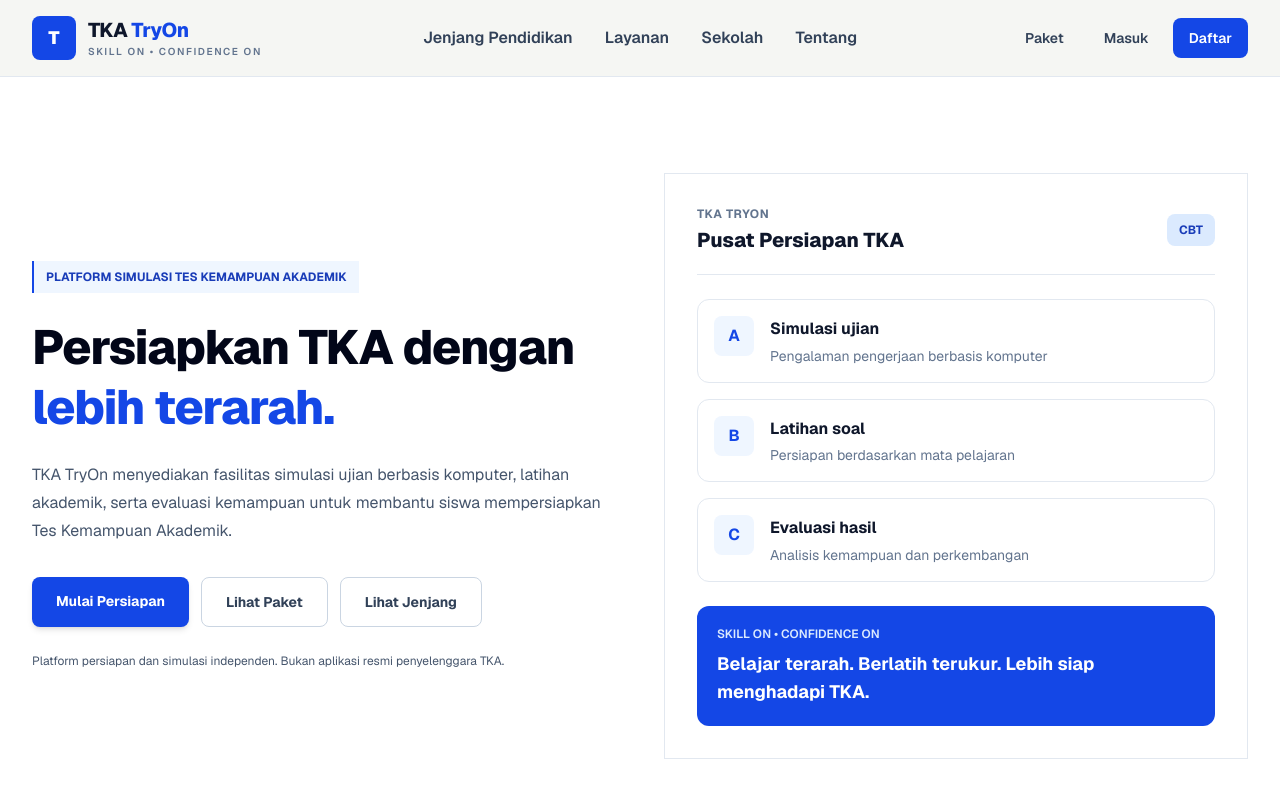
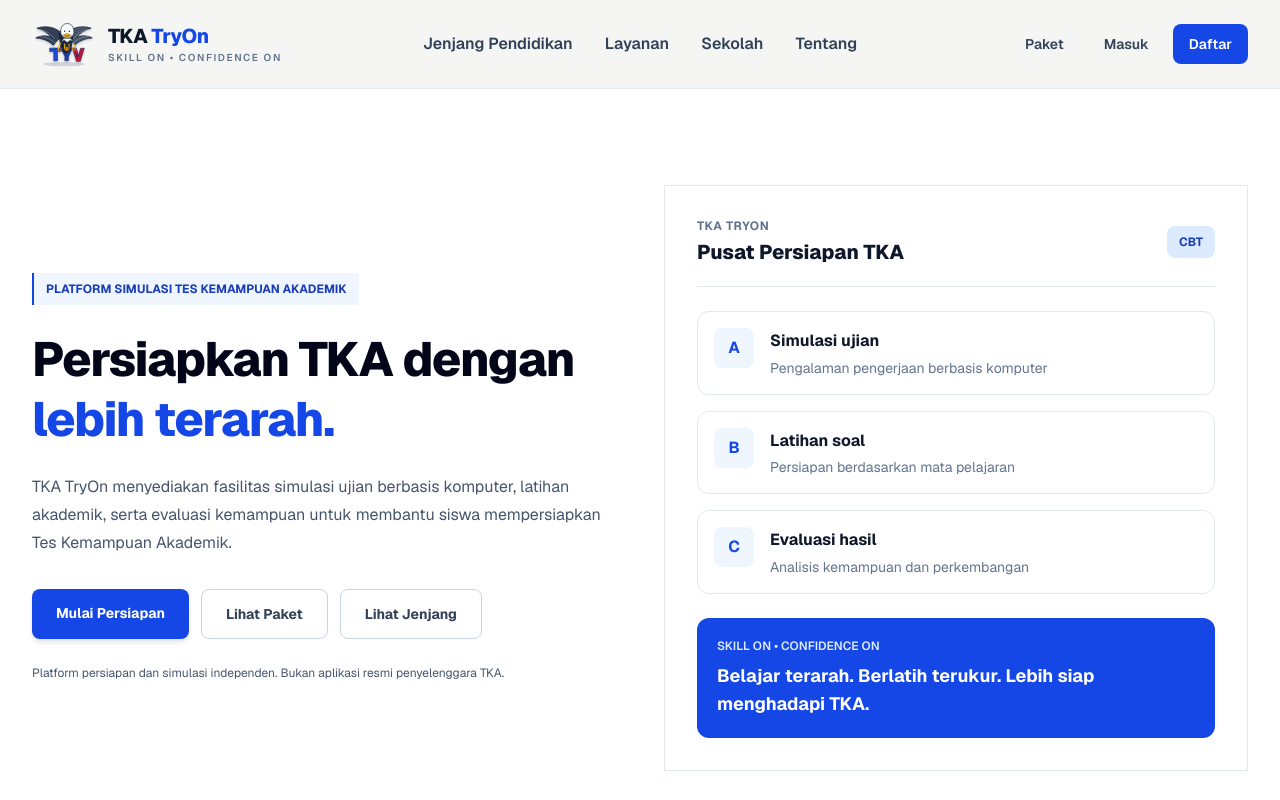
Before and after one commit to JohanDigitalLab/TKA_TryOn, a Next.js app: page / in a window 1280 px wide. Shown: the top 800 px of the page. Built offline with nearby package versions, Linux system fonts and the light colour scheme.

Commit message:
feat: replace legacy T icon with eagle brand logo

```diff
--- a/src/app/admin/import/page.js
+++ b/src/app/admin/import/page.js
@@ -3,6 +3,7 @@
 
 import Link from "next/link";
 import { useEffect, useMemo, useState } from "react";
+import BrandLogo from "@/components/brand-logo";
 import { readSpreadsheet, parseSheet, readCsvRows } from "@/lib/import/spreadsheet";
 import { validateWorkbook } from "@/lib/import/tqbs";
 import { supabase } from "@/lib/supabase";
@@ -919,9 +920,7 @@ export default function ImportCenterPage() {
           className="w-full max-w-md rounded-2xl border border-slate-200 bg-white p-7 shadow-sm"
         >
           <div className="mb-5 flex items-center gap-3">
-            <div className="grid h-11 w-11 place-items-center rounded-xl bg-blue-700 text-xl font-bold text-white">
-              T
-            </div>
+            <BrandLogo className="h-14 w-14" />
             <div>
               <h1 className="text-xl font-bold text-slate-900">
                 TKA TryOn
--- a/src/app/admin/layout.js
+++ b/src/app/admin/layout.js
@@ -2,6 +2,7 @@
 "use client";
 
 import { useEffect, useState } from "react";
+import BrandLogo from "@/components/brand-logo";
 import { supabase } from "@/lib/supabase";
 
 export default function AdminLayout({ children }) {
@@ -108,9 +109,7 @@ export default function AdminLayout({ children }) {
           className="w-full max-w-md rounded-2xl border border-slate-200 bg-white p-8 shadow-sm"
         >
           <div className="mb-7 flex items-center gap-4">
-            <div className="grid h-14 w-14 place-items-center rounded-xl bg-blue-700 text-2xl font-black text-white">
-              T
-            </div>
+            <BrandLogo className="h-16 w-16" />
 
             <div>
               <h1 className="text-2xl font-extrabold text-slate-900">
--- a/src/app/admin/page.js
+++ b/src/app/admin/page.js
@@ -1,5 +1,7 @@
 
 "use client";
+
+import BrandLogo from "@/components/brand-logo";
 
 import { useCallback, useMemo, useState } from "react";
 import { useRouter } from "next/navigation";
@@ -812,9 +814,7 @@ export default function AdminDashboard() {
       <aside className="hidden w-64 shrink-0 bg-slate-950 text-white lg:block lg:min-h-screen">
         <div className="border-b border-white/10 px-6 py-6">
           <div className="flex items-center gap-3">
-            <div className="flex h-10 w-10 items-center justify-center rounded-xl bg-blue-600 text-xl font-bold">
-              T
-            </div>
+            <BrandLogo className="h-12 w-14" />
 
             <div>
               <h1 className="text-lg font-bold tracking-wide">
--- a/src/app/admin/questions/page.js
+++ b/src/app/admin/questions/page.js
@@ -3,6 +3,7 @@
 
 import Link from "next/link";
 import { startTransition, useCallback, useEffect, useMemo, useRef, useState } from "react";
+import BrandLogo from "@/components/brand-logo";
 import { supabase } from "@/lib/supabase";
 
 const PAGE_SIZE = 25;
@@ -880,9 +881,7 @@ export default function BankSoalPage() {
           className="w-full max-w-md rounded-2xl border border-slate-200 bg-white p-8 shadow-sm"
         >
           <div className="mb-7 flex items-center gap-4">
-            <div className="grid h-14 w-14 place-items-center rounded-xl bg-blue-700 text-2xl font-black text-white">
-              T
-            </div>
+            <BrandLogo className="h-16 w-16" />
 
             <div>
               <h1 className="text-2xl font-extrabold text-slate-900">
--- a/src/app/page.js
+++ b/src/app/page.js
@@ -1,5 +1,6 @@
 
 import Link from "next/link";
+import BrandLogo from "@/components/brand-logo";
 import { studentRegistrationPath } from "@/lib/student/registration.mjs";
 
 const levels = [
@@ -54,9 +55,7 @@ export default function Home() {
 
           {/* LOGO KIRI */}
           <Link href="/" className="flex items-center gap-3 justify-self-start">
-            <div className="flex h-11 w-11 items-center justify-center rounded-lg bg-blue-700 text-lg font-black text-white">
-              T
-            </div>
+            <BrandLogo className="h-14 w-16" priority />
             <div>
               <p className="text-xl font-extrabold tracking-tight text-slate-900">
                 TKA <span className="text-blue-700">TryOn</span>
--- a/src/app/student/challenge/page.js
+++ b/src/app/student/challenge/page.js
@@ -3,6 +3,7 @@
 
 import { Suspense, useCallback, useEffect, useMemo, useRef, useState } from "react";
 import { useRouter, useSearchParams } from "next/navigation";
+import BrandLogo from "@/components/brand-logo";
 import { formatTime, getExamConfig, normalizeSubjects, normalizeGrade, normalizeType, normalizePayload, hasAnswer, getTypeLabel, getCategoryOptions, getSimulationResults } from "@/lib/student/exam";
 import { supabase } from "@/lib/supabase";
 
@@ -990,6 +991,7 @@ function ChallengeContent() {
 
       <header className="sticky top-0 z-40 border-b border-slate-200 bg-white">
         <div className="mx-auto flex max-w-7xl flex-wrap items-center justify-between gap-3 px-4 py-3">
+          <BrandLogo className="h-12 w-14" />
           <div>
             <h1 className="text-lg font-extrabold text-slate-900">
               TKA <span className="text-blue-700">TryOn</span>
--- a/src/app/student/missions/page.js
+++ b/src/app/student/missions/page.js
@@ -1,5 +1,7 @@
 
 "use client";
+
+import BrandLogo from "@/components/brand-logo";
 
 import { Suspense, useState } from "react";
 import Link from "next/link";
@@ -114,9 +116,7 @@ function MissionsForm({ params }) {
       <header className="sticky top-0 z-40 border-b border-slate-200 bg-white">
         <div className="mx-auto flex max-w-7xl flex-wrap items-center justify-between gap-4 px-4 py-3 sm:px-5 sm:py-4 lg:px-8">
           <Link href="/student" aria-label="Kembali ke dashboard TKA TryOn" className="flex items-center gap-3">
-            <div className="flex h-10 w-10 items-center justify-center rounded-lg bg-blue-700 text-lg font-black text-white">
-              T
-            </div>
+            <BrandLogo className="h-12 w-14" />
 
             <div>
               <h1 className="text-xl font-extrabold text-slate-900">
--- a/src/app/student/page.js
+++ b/src/app/student/page.js
@@ -6,6 +6,7 @@ import { useRouter } from "next/navigation";
 import { supabase } from "@/lib/supabase";
 import { getTimeGreeting } from "@/lib/student/greeting.mjs";
 import LearningAccess from "@/components/learning-access";
+import BrandLogo from "@/components/brand-logo";
 
 function subscribeToClock(onChange) {
   const timer = window.setInterval(onChange, 30_000);
@@ -104,7 +105,7 @@ export default function StudentPage() {
       <header className="sticky top-0 z-40 border-b border-slate-200 bg-white">
         <div className="mx-auto flex max-w-7xl flex-wrap items-center justify-between gap-3 px-4 py-3 sm:px-5 sm:py-4 lg:px-8">
           <Link href="/" aria-label="Kembali ke halaman utama TKA TryOn" className="flex items-center gap-3">
-            <div className="flex h-10 w-10 items-center justify-center rounded-lg bg-blue-700 text-lg font-black text-white">T</div>
+            <BrandLogo className="h-12 w-14" />
             <div><h1 className="text-xl font-extrabold tracking-tight text-slate-900">TKA <span className="text-blue-700">TryOn</span></h1><p className="text-[10px] font-semibold tracking-widest text-slate-500">SKILL ON • CONFIDENCE ON</p></div>
           </Link>
           <div className="flex items-center gap-3">
--- a/src/app/student/subjects/page.js
+++ b/src/app/student/subjects/page.js
@@ -5,6 +5,7 @@ import { Suspense, startTransition, useCallback, useEffect, useState } from "rea
 import Link from "next/link";
 import { useRouter, useSearchParams } from "next/navigation";
 import { supabase } from "@/lib/supabase";
+import BrandLogo from "@/components/brand-logo";
 
 const requiredSubjects = {
   sd: ["Bahasa Indonesia", "Matematika"],
@@ -258,9 +259,7 @@ function SubjectsConfiguration() {
       <header className="sticky top-0 z-40 border-b border-slate-200 bg-white">
         <div className="mx-auto flex max-w-7xl flex-wrap items-center justify-between gap-4 px-4 py-3 sm:px-5 sm:py-4 lg:px-8">
           <Link href="/student" aria-label="Kembali ke dashboard TKA TryOn" className="flex items-center gap-3">
-            <div className="flex h-10 w-10 items-center justify-center rounded-lg bg-blue-700 text-lg font-black text-white">
-              T
-            </div>
+            <BrandLogo className="h-12 w-14" />
 
             <div>
               <h1 className="text-xl font-extrabold tracking-tight text-slate-900">
--- a/src/app/subscription/page.js
+++ b/src/app/subscription/page.js
@@ -1,4 +1,5 @@
 import Link from "next/link";
+import BrandLogo from "@/components/brand-logo";
 import LearningAccess from "@/components/learning-access";
 
 const plans = [
@@ -38,7 +39,7 @@ export default function SubscriptionPage() {
       <header className="border-b border-slate-200 bg-[#f5f6f3]">
         <div className="mx-auto flex max-w-6xl items-center justify-between gap-4 px-5 py-4 lg:px-8">
           <Link href="/" className="flex items-center gap-3" aria-label="Kembali ke beranda TKA TryOn">
-            <span className="flex h-10 w-10 items-center justify-center rounded-lg bg-blue-700 text-lg font-black text-white">T</span>
+            <BrandLogo className="h-12 w-14" />
             <span>
               <span className="block text-xl font-extrabold tracking-tight text-slate-900">TKA <span className="text-blue-700">TryOn</span></span>
               <span className="block text-[10px] font-semibold tracking-widest text-slate-500">SKILL ON • CONFIDENCE ON</span>
--- /dev/null
+++ b/src/components/brand-logo.js
@@ -0,0 +1,14 @@
+import Image from "next/image";
+
+export default function BrandLogo({ className = "h-11 w-12", priority = false }) {
+  return (
+    <Image
+      src="/tka-tryon-eagle.svg"
+      alt="Logo TKA TryOn: rajawali mencengkeram huruf TKA"
+      width={640}
+      height={520}
+      priority={priority}
+      className={`${className} object-contain`}
+    />
+  );
+}
```
Also changed, not shown: public/tka-tryon-eagle.svg (added).
